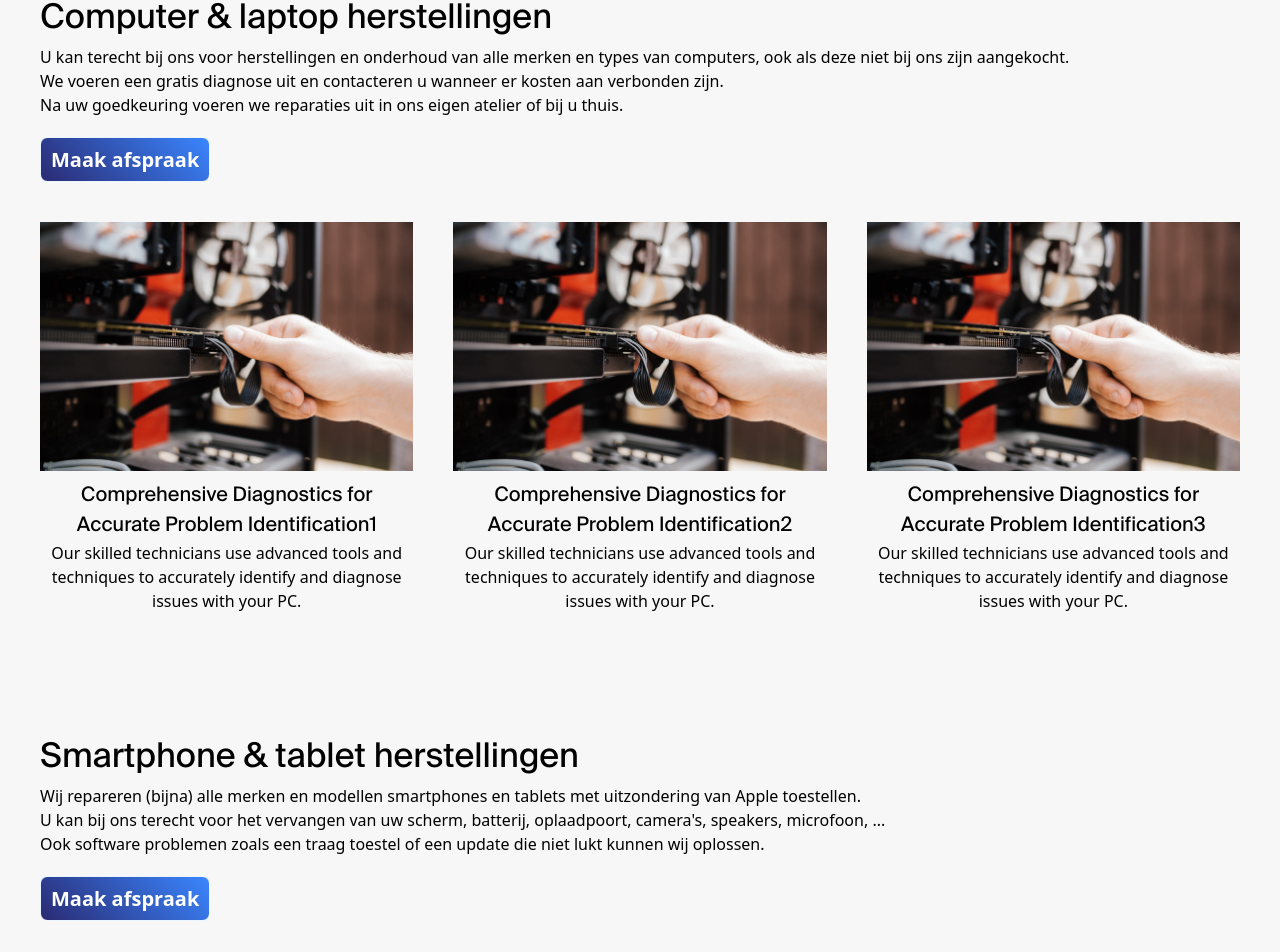
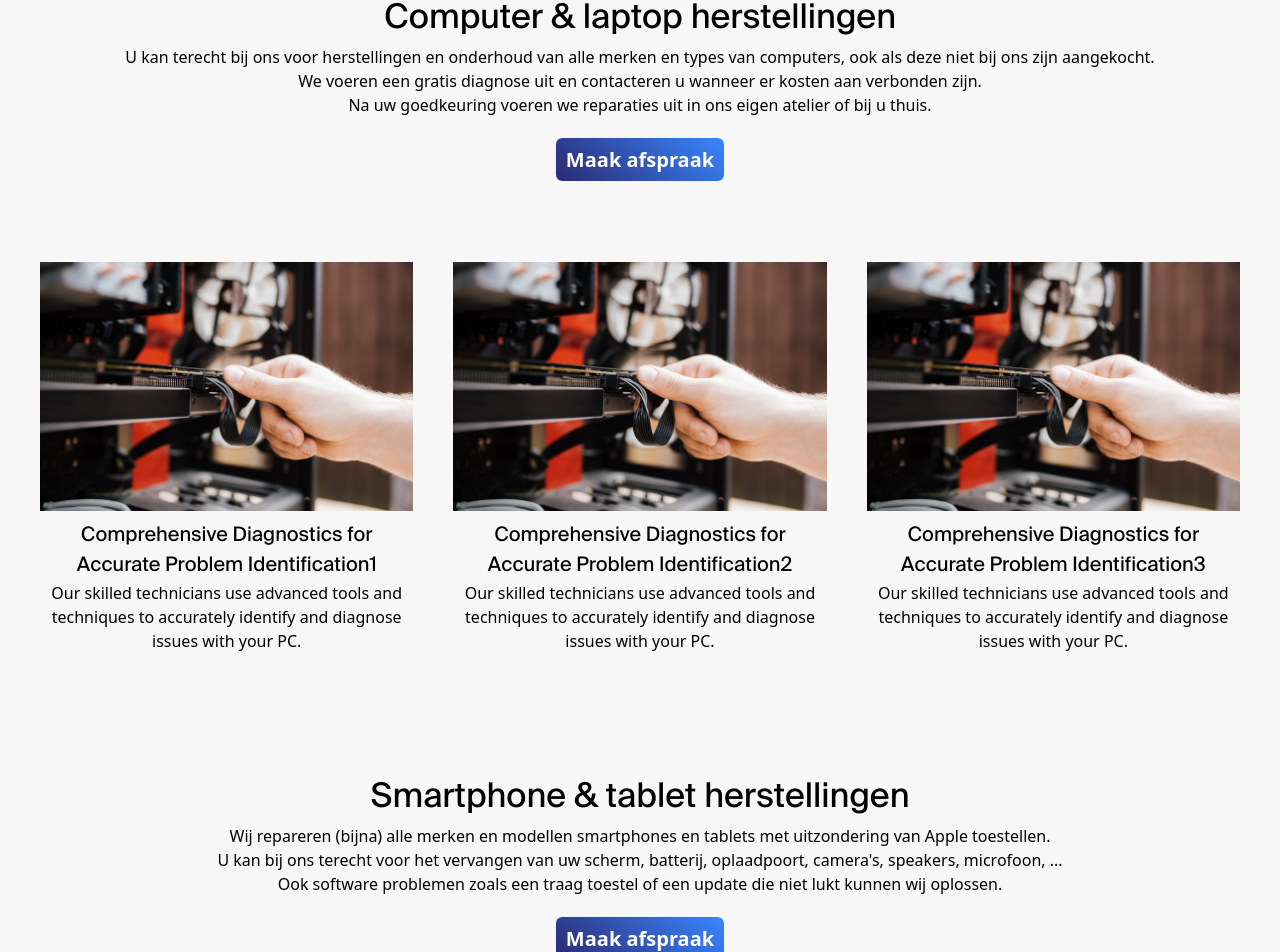
Before and after one commit to kenzo47/pcrepair, a SvelteKit app: page /hersteldienst in a window 1280 px wide. Shown: the part 566-1518 px from the top of the page. Built offline with nearby package versions, Linux system fonts and the light colour scheme.

Commit message:
Centered heading on herstel dienst page.

```diff
--- a/src/lib/components/hersteldienst/HoverInfoItem.svelte
+++ b/src/lib/components/hersteldienst/HoverInfoItem.svelte
@@ -4,7 +4,9 @@
 	export let data: HoverInfoItemData
 </script>
 
-<div class="flex flex-col border-l-2 border-transparent px-[2rem] hover:border-l-orange-web">
+<div
+	class="flex min-w-[400px] flex-col border-l-2 border-transparent px-[2rem] hover:border-l-orange-web"
+>
 	<h2 class="mb-[1rem] font-suisse text-4xl font-medium">
 		{data.title}
 	</h2>
--- a/src/routes/hersteldienst/+page.svelte
+++ b/src/routes/hersteldienst/+page.svelte
@@ -94,11 +94,13 @@
 </header>
 <!--PC Repairs-->
 <section class="wrapper mb-[8rem]">
-	<div class="mb-[2rem]">
+	<div class="flex flex-col">
+		<div class="mb-[2rem] flex flex-col items-center">
 			<SectionHeadingDescription data={pcRepairHeading} />
 		</div>
-	<div class="mb-[4rem] flex">
+		<div class="mb-[8rem] flex justify-center">
 			<LinkButton data={{ text: 'Maak afspraak', url: '#', target: '_self' }} />
+		</div>
 	</div>
 	<div class="grid grid-cols-3 gap-[4rem]">
 		{#each centerInfoCardData as centerInfoCard (centerInfoCard.title)}
@@ -108,11 +110,13 @@
 </section>
 <!--Smartphone/Tablet Repairs-->
 <section class="wrapper mb-[8rem]">
-	<div class="mb-[2rem]">
+	<div class="flex flex-col">
+		<div class="mb-[2rem] flex flex-col items-center">
 			<SectionHeadingDescription data={phoneRepairHeading} />
 		</div>
-	<div class="mb-[6rem]">
+		<div class="mb-[8rem] flex justify-center">
 			<LinkButton data={{ text: 'Maak afspraak', url: '#', target: '_self' }} />
+		</div>
 	</div>
 	<div class="flex">
 		<div class="mr-[6rem] flex h-[400px] flex-1 items-center">
```
Lines whose indentation alone changed are shown as unchanged.
